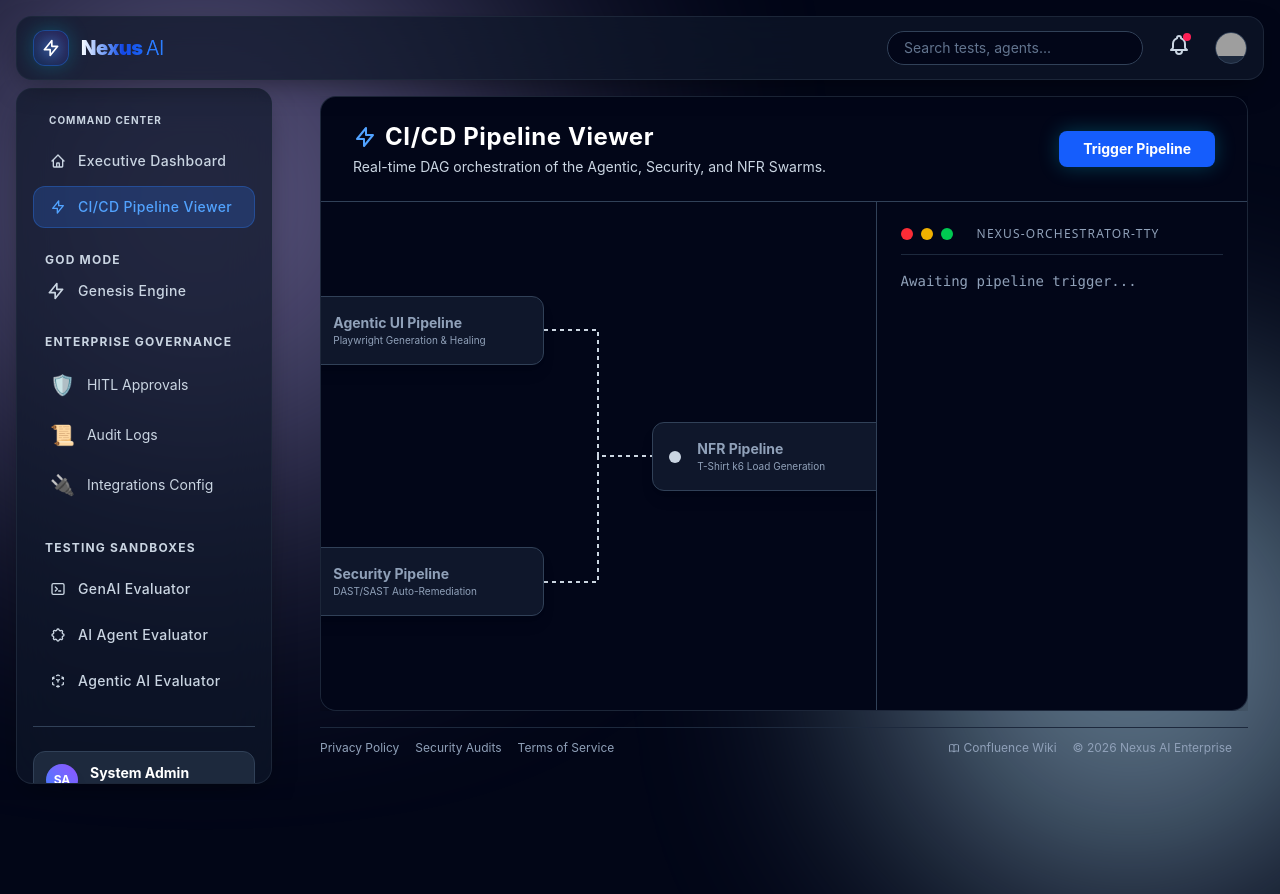
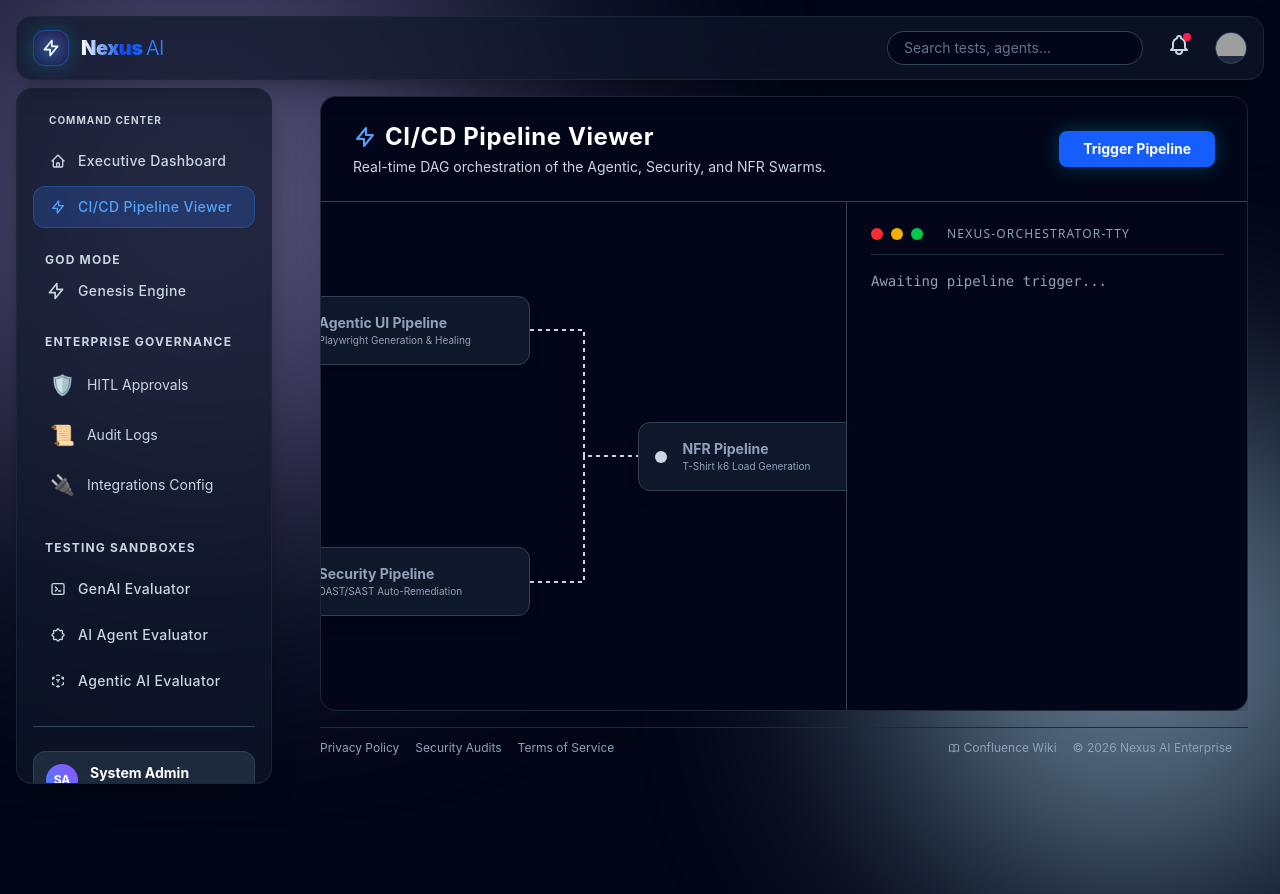
Before and after one commit to aquarian-patil/qe-ai-lab, a Next.js app: page /pipeline in a window 1280 px wide. Shown: the top 894 px of the page. Built offline with nearby package versions, Linux system fonts and the light colour scheme; grey boxes are pictures that could not be loaded.

Commit message:
fix(ui): prevent pipeline DAG from clipping by using fixed width terminal

```diff
--- a/src/app/pipeline/page.tsx
+++ b/src/app/pipeline/page.tsx
@@ -119,7 +119,7 @@ export default function PipelineViewer() {
       <div className="flex-1 flex flex-col xl:flex-row overflow-y-auto lg:overflow-hidden min-w-0 w-full">
 
         {/* Left Side: DAG Visualizer */}
-        <div className="w-full xl:w-[60%] h-[250px] sm:h-[300px] xl:h-auto xl:min-h-[400px] p-0 md:p-8 border-b xl:border-b-0 xl:border-r border-slate-700 relative bg-slate-950 overflow-hidden shrink-0 flex items-start xl:items-center justify-center min-w-0">
+        <div className="w-full xl:flex-1 h-[250px] sm:h-[300px] xl:h-auto xl:min-h-[400px] p-0 md:p-8 border-b xl:border-b-0 xl:border-r border-slate-700 relative bg-slate-950 overflow-hidden flex items-start xl:items-center justify-center min-w-0">
 
           <div className="absolute top-4 xl:relative xl:top-0 w-[700px] h-[400px] shrink-0 mx-auto origin-top scale-[0.45] sm:scale-[0.65] xl:scale-100">
             {/* SVG Connectors */}
@@ -153,7 +153,7 @@ export default function PipelineViewer() {
         </div>
 
         {/* Right Side: Terminal */}
-        <div className="w-full xl:w-[40%] min-h-[300px] xl:min-h-0 xl:h-auto p-4 md:p-6 bg-slate-950 flex flex-col font-mono text-xs md:text-sm relative shrink-0 min-w-0">
+        <div className="w-full xl:w-[400px] min-h-[300px] xl:min-h-0 xl:h-auto p-4 md:p-6 bg-slate-950 flex flex-col font-mono text-xs md:text-sm relative shrink-0">
           <div className="flex gap-2 mb-4 border-b border-slate-800 pb-3 items-center shrink-0">
             <div className="w-3 h-3 rounded-full bg-red-500"></div>
             <div className="w-3 h-3 rounded-full bg-yellow-500"></div>
```
